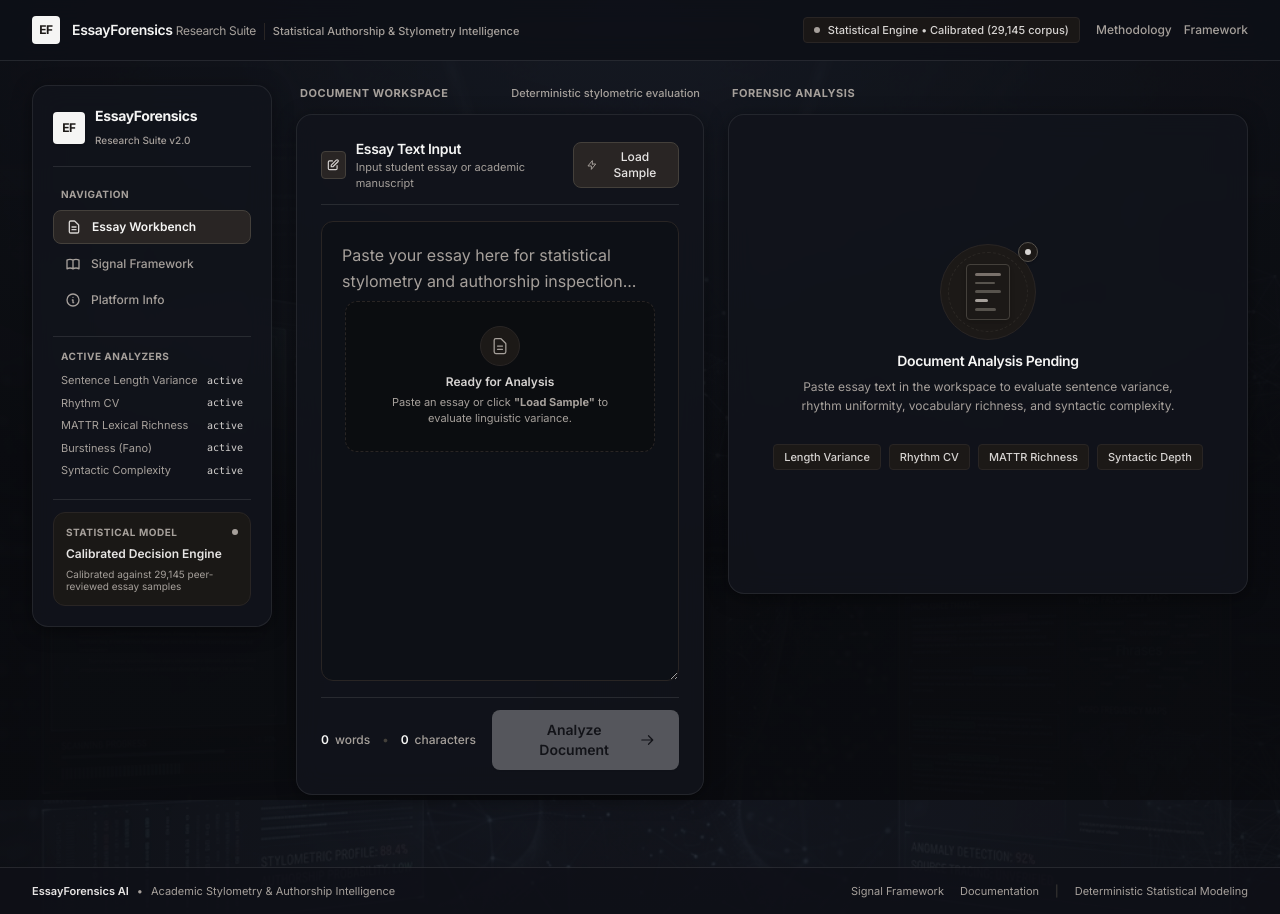
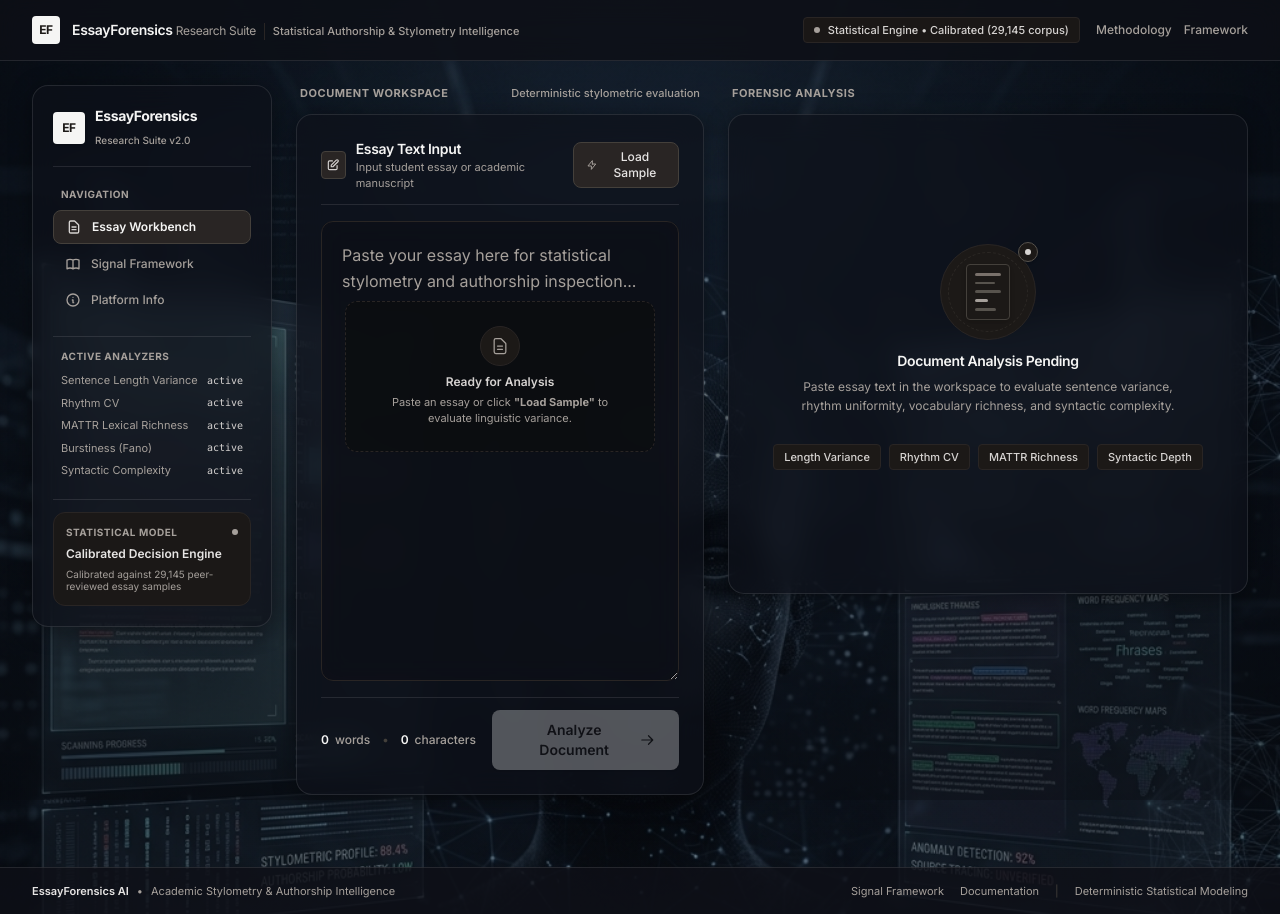
Before and after one commit to hackathonbykoreancompany-maker/EssayForensicsAI, a Next.js app: page / in a window 1280 px wide. Built offline with nearby package versions, Linux system fonts and the light colour scheme.

Commit message:
Enhance background visibility with soft dark translucent overlays

```diff
--- a/src/app/globals.css
+++ b/src/app/globals.css
@@ -6,19 +6,19 @@
 
 @layer base {
   :root {
-    --bg-main: #0c0d11;
-    --bg-card: #14161d;
+    --bg-main: #0a0c12;
+    --bg-card: rgba(16, 19, 28, 0.65);
     --text-main: #f5f5f4;
     --text-muted: #a8a29e;
-    --border-color: rgba(255, 255, 255, 0.08);
+    --border-color: rgba(255, 255, 255, 0.1);
   }
 
   .dark {
-    --bg-main: #0c0d11;
-    --bg-card: #14161d;
+    --bg-main: #0a0c12;
+    --bg-card: rgba(16, 19, 28, 0.65);
     --text-main: #f5f5f4;
     --text-muted: #a8a29e;
-    --border-color: rgba(255, 255, 255, 0.08);
+    --border-color: rgba(255, 255, 255, 0.1);
   }
 }
 
@@ -35,9 +35,9 @@ html {
 }
 
 body {
-  background-color: #0c0d11;
+  background-color: #090b10;
   background-image:
-    radial-gradient(ellipse 90% 70% at 50% 0%, rgba(20, 22, 30, 0.88) 0%, rgba(10, 11, 15, 0.98) 100%),
+    radial-gradient(ellipse 100% 80% at 50% 30%, rgba(10, 12, 18, 0.4) 0%, rgba(8, 10, 15, 0.72) 100%),
     url('/forensics_bg.png');
   background-size: cover;
   background-position: center top;
@@ -57,36 +57,38 @@ body {
   background: transparent;
 }
 ::-webkit-scrollbar-thumb {
-  background: rgba(255, 255, 255, 0.15);
+  background: rgba(255, 255, 255, 0.18);
   border-radius: 9999px;
 }
 ::-webkit-scrollbar-thumb:hover {
-  background: rgba(255, 255, 255, 0.25);
+  background: rgba(255, 255, 255, 0.3);
 }
 
-/* ─── Charcoal & Graphite Solid Material Surfaces ─────────────────────── */
+/* ─── Translucent Material Surfaces (Revealing Background Elements) ───── */
 .surface-card {
-  background: rgba(18, 20, 28, 0.88);
-  backdrop-filter: blur(12px);
-  -webkit-backdrop-filter: blur(12px);
-  border: 1px solid rgba(255, 255, 255, 0.08);
-  box-shadow: 0 4px 20px -2px rgba(0, 0, 0, 0.5);
+  background: rgba(14, 17, 26, 0.68);
+  backdrop-filter: blur(14px);
+  -webkit-backdrop-filter: blur(14px);
+  border: 1px solid rgba(255, 255, 255, 0.1);
+  box-shadow: 0 4px 24px -2px rgba(0, 0, 0, 0.45);
 }
 
 .surface-card-hover {
   transition: border-color 0.2s ease, background-color 0.2s ease;
 }
 .surface-card-hover:hover {
-  border-color: rgba(255, 255, 255, 0.15);
-  background: rgba(23, 26, 36, 0.94);
+  border-color: rgba(255, 255, 255, 0.18);
+  background: rgba(18, 22, 33, 0.78);
 }
 
 .surface-subtle {
-  background: rgba(24, 27, 37, 0.6);
-  border: 1px solid rgba(255, 255, 255, 0.06);
+  background: rgba(20, 24, 35, 0.55);
+  backdrop-filter: blur(8px);
+  -webkit-backdrop-filter: blur(8px);
+  border: 1px solid rgba(255, 255, 255, 0.08);
 }
 
-/* ─── Refined Editorial Score Gauge ──────────────────────────────────── */
+/* ─── Editorial Score Gauge ──────────────────────────────────────────── */
 @keyframes score-ring-fill {
   from { --score-draw: 0; }
   to   { --score-draw: var(--score-progress); }
@@ -108,7 +110,7 @@ body {
   justify-content: center;
   background: conic-gradient(
     var(--ring-color) calc(var(--score-draw) * 1%),
-    rgba(255, 255, 255, 0.07) 0%
+    rgba(255, 255, 255, 0.08) 0%
   );
   animation: score-ring-fill 1s cubic-bezier(0.16, 1, 0.3, 1) forwards;
 }
@@ -121,8 +123,9 @@ body {
   flex-direction: column;
   align-items: center;
   justify-content: center;
-  background: #11131a;
-  border: 1px solid rgba(255, 255, 255, 0.06);
+  background: rgba(12, 14, 21, 0.85);
+  backdrop-filter: blur(8px);
+  border: 1px solid rgba(255, 255, 255, 0.08);
 }
 
 /* ─── Drawer & Overlays ───────────────────────────────────────────────── */
--- a/src/components/EssayInput.tsx
+++ b/src/components/EssayInput.tsx
@@ -73,7 +73,7 @@ export default function EssayInput({ onAnalyze, isLoading }: EssayInputProps) {
             onChange={(e) => setText(e.target.value)}
             placeholder="Paste your essay here for statistical stylometry and authorship inspection..."
             rows={15}
-            className="w-full flex-1 p-5 rounded-xl bg-[#0e1017]/90 border border-stone-800 text-stone-100 placeholder-stone-400 focus:outline-none focus:ring-1 focus:ring-stone-400 focus:border-stone-400 text-sm sm:text-base leading-relaxed font-sans resize-y min-h-[460px] transition-colors"
+            className="w-full flex-1 p-5 rounded-xl bg-[#0e1017]/70 backdrop-blur-md border border-stone-800 text-stone-100 placeholder-stone-400 focus:outline-none focus:ring-1 focus:ring-stone-400 focus:border-stone-400 text-sm sm:text-base leading-relaxed font-sans resize-y min-h-[460px] transition-colors"
           />
 
           {!text && (
--- a/src/components/SentenceHighlighter.tsx
+++ b/src/components/SentenceHighlighter.tsx
@@ -51,7 +51,7 @@ export default function SentenceHighlighter({
       </div>
 
       {/* Essay text with inline sentence highlighting */}
-      <div className="text-[13px] sm:text-[14px] leading-[1.8] text-stone-200 p-3.5 rounded-xl bg-[#0e1017]/90 border border-stone-800 max-h-[360px] overflow-y-auto">
+      <div className="text-[13px] sm:text-[14px] leading-[1.8] text-stone-200 p-3.5 rounded-xl bg-[#0e1017]/70 backdrop-blur-md border border-stone-800 max-h-[360px] overflow-y-auto">
         {sentences.map((s: SentenceResult, i: number) => {
           const isSelected = selectedIndex === i;
 
```
